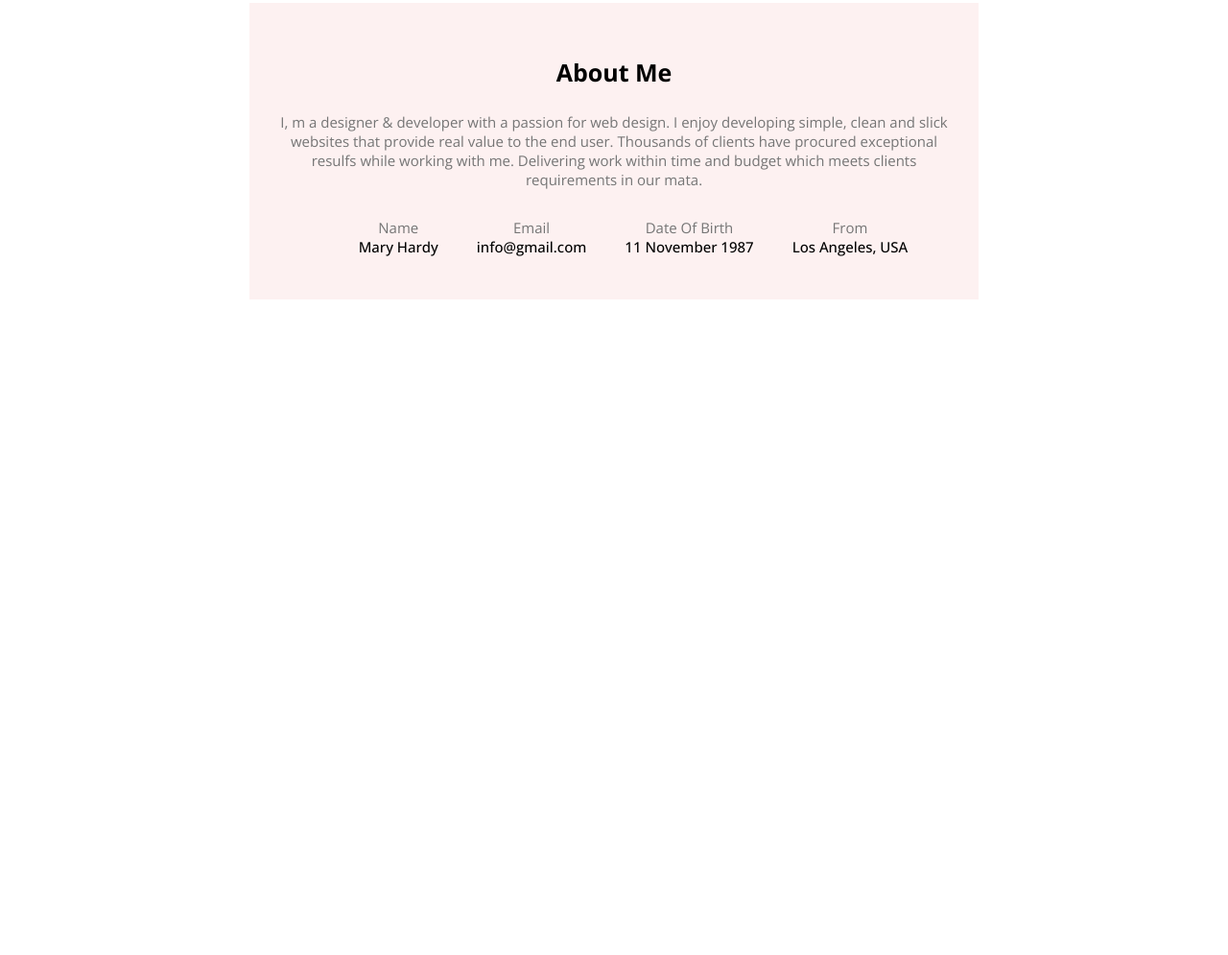
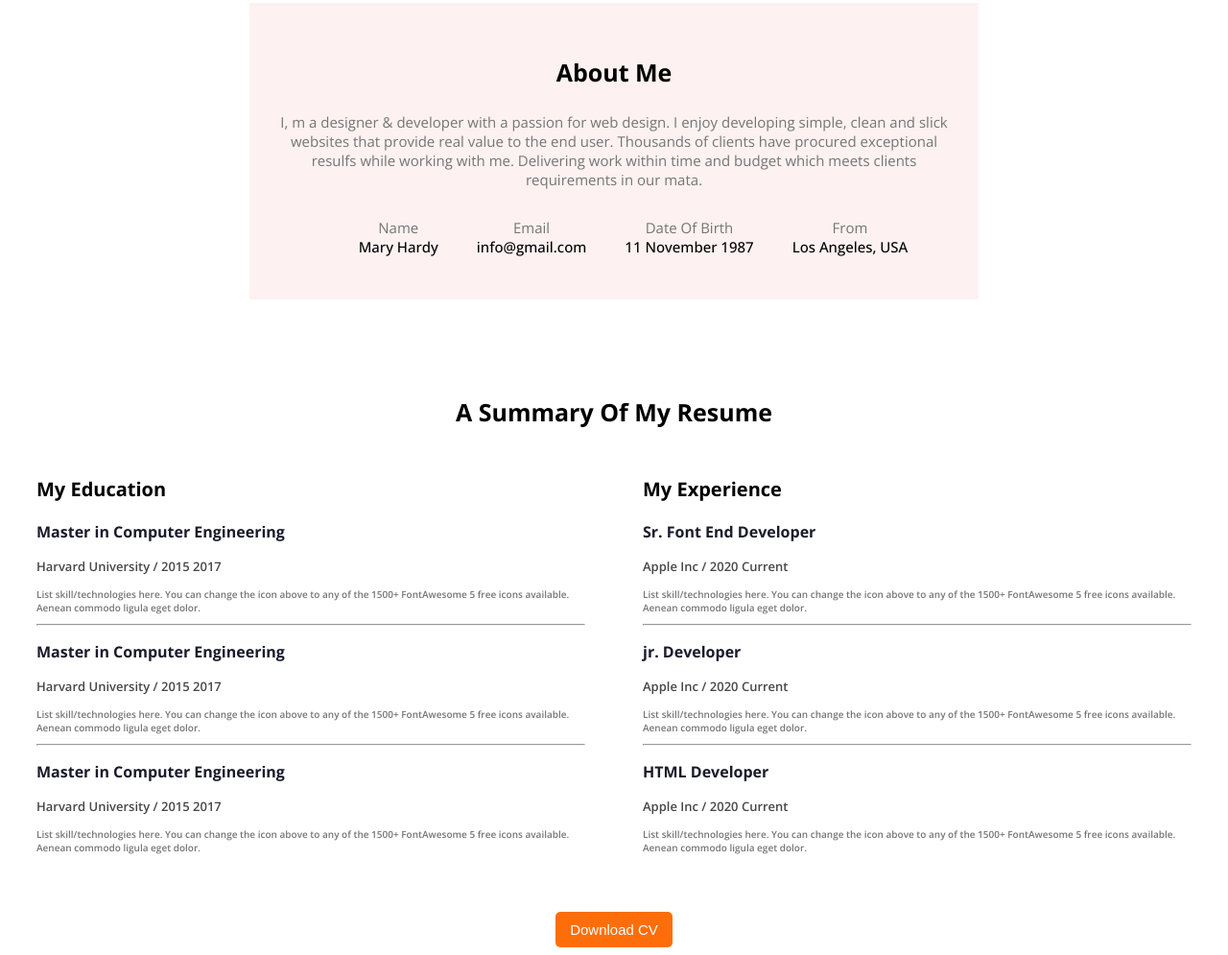
Before and after one commit to hameem03/portfolio-resource1, a plain HTML site: page index.html in a window 1280 px wide. Shown: the part 597-1592 px from the top of the page at 96% size. Before the commit the page ends 959 px from the top, so only its background shows below. Drawn offline with nearby package versions, Linux system fonts and the light colour scheme.

Commit message:
my summary resume section edited

```diff
--- a/index.html
+++ b/index.html
@@ -30,15 +30,16 @@
         <div class="banner">
             <!-- <img src="/images/developer.png" alt="" class="developer"> -->
             <div>
-                <p class="greating">Hi, I  am</p>
-                <p class="name">Mary Hardy</p>
-                <p class="description">Shot what able cold new see hold.Friendly as an betrayed formerly he. Morning because as to society behaved moments.</p>
+                <p class="greating">Hi, I am</p>
+                <p class="hardy-name">Mary Hardy</p>
+                <p class="description">Shot what able cold new see hold.Friendly as an betrayed formerly he. Morning
+                    because as to society behaved moments.</p>
                 <div>
                     <button style="padding: 10px 15px;" class="bnr-left primary-btn">Download CV</button>
                     <button class="bnr-right">Contact</button>
                 </div>
             </div>
-            <img class="hardy"src="/images/hardy.png" alt="">
+            <img class="hardy" src="/images/hardy.png" alt="">
         </div>
     </header>
     <main>
@@ -48,7 +49,10 @@
                 About Me
             </p>
             <p class="about-des">
-                I, m a designer & developer with a passion for web design. I enjoy developing simple, clean and slick websites that provide real value to the end user. Thousands of clients have procured exceptional resulfs while working with me. Delivering work within time and budget which meets clients requirements in our mata.
+                I, m a designer & developer with a passion for web design. I enjoy developing simple, clean and slick
+                websites that provide real value to the end user. Thousands of clients have procured exceptional resulfs
+                while working with me. Delivering work within time and budget which meets clients requirements in our
+                mata.
             </p>
             <div class="personal-detail">
                 <ul>
@@ -69,6 +73,107 @@
                 </ul>
             </div>
         </div>
+        <!-- Summary of resume -->
+        <div class="summary-title">
+            A Summary Of My Resume
+        </div>
+        <div class="summary-container">
+            <div class="my-education-container">
+                <div class="first-row">
+                    <p class="my-education">
+                        My Education
+                    </p>
+                    <p class="master">
+                        Master in Computer Engineering
+                    </p>
+                    <p class="harverd">
+                        Harvard University / 2015 2017
+                    </p>
+                    <p class="education-des">
+                        List skill/technologies here. You can change the icon above
+                        to any of the 1500+ FontAwesome 5 free icons available. Aenean
+                        commodo ligula eget dolor.
+                    </p>
+                </div>
+                <hr>
+                <div class="second-row">
+                    <p class="master">
+                        Master in Computer Engineering
+                    </p>
+                    <p class="harverd">
+                        Harvard University / 2015 2017
+                    </p>
+                    <p class="education-des">
+                        List skill/technologies here. You can change the icon above
+                        to any of the 1500+ FontAwesome 5 free icons available. Aenean
+                        commodo ligula eget dolor.
+                    </p>
+                </div>
+                <hr>
+                <div class="third-row">
+                    <p class="master">
+                        Master in Computer Engineering
+                    </p>
+                    <p class="harverd">
+                        Harvard University / 2015 2017
+                    </p>
+                    <p class="education-des">
+                        List skill/technologies here. You can change the icon above
+                        to any of the 1500+ FontAwesome 5 free icons available. Aenean
+                        commodo ligula eget dolor.
+                    </p>
+                </div>
+            </div>
+            <div class="my-experience-container">
+                <div class="first-right-row">
+                    <p class="my-experience">
+                        My Experience
+                    </p>
+                    <p class="my-position">
+                        Sr. Font End Developer
+                    </p>
+                    <p class="company">
+                        Apple Inc / 2020 Current
+                    </p>
+                    <p class="experience-des">
+                        List skill/technologies here. You can change the icon above
+                        to any of the 1500+ FontAwesome 5 free icons available. Aenean
+                        commodo ligula eget dolor.
+                    </p>
+                </div>
+                <hr>
+                <div class="second-right-row">
+                    <p class="my-position">
+                        jr. Developer
+                    </p>
+                    <p class="company">
+                        Apple Inc / 2020 Current
+                    </p>
+                    <p class="experience-des">
+                        List skill/technologies here. You can change the icon above
+                        to any of the 1500+ FontAwesome 5 free icons available. Aenean
+                        commodo ligula eget dolor.
+                    </p>
+                </div>
+                <hr>
+                <div class="third-right-row">
+                    <p class="my-position">
+                        HTML Developer
+                    </p>
+                    <p class="company">
+                        Apple Inc / 2020 Current
+                    </p>
+                    <p class="experience-des">
+                        List skill/technologies here. You can change the icon above
+                        to any of the 1500+ FontAwesome 5 free icons available. Aenean
+                        commodo ligula eget dolor.
+                    </p>
+                </div>
+            </div>
+        </div>
+        <div class="summery-button">
+            <button class="summery-btn primary-btn">Download CV</button>
+        </div>
     </main>
 </body>
 
--- a/style.css
+++ b/style.css
@@ -65,17 +65,17 @@ header{
     margin: 0;
     color: #474747;
 }
-.name{
-    font-weight: 700;
-    font-size: 45px;
-    margin: 0;
-}
 
 .description{
     width: 450px;
     font-size: 12px;
     font-weight: 400;
     color: #757575;
+}
+.hardy-name{
+    font-size: 65px;
+    font-weight: 700;
+    margin: 0;
 }
 .bnr-right{
     color: #FD6E0A;
@@ -102,7 +102,7 @@ header{
     /* margin-top: 100px; */
     padding: 30px;
     margin: 0 auto;
-    margin-bottom: 50px;
+    margin-bottom: 100px;
 }
 .about-me{
     font-size: 25px;
@@ -128,6 +128,49 @@ header{
     list-style: none;
 }
 /* About section end */
+
+/* summary section start */
+.summary-title{
+    text-align: center;
+    font-size: 25px;
+    font-weight: 700;
+}
+.summary-container{
+    display: flex;
+}
+.my-education-container, .my-experience-container{
+    padding: 30px;
+}
+.my-education, .my-experience{
+    font-size: 20px;
+    font-weight: 700;
+}
+.master, .my-position{
+    font-size: 15;
+    font-weight: 700;
+    color: rgb(26, 26, 44);
+}
+.harverd, .company{
+    font-weight: 600;
+    font-size: 13px;
+    color:#474747;
+}
+.education-des, .experience-des{
+    font-size: 10px;
+    font-weight: 600;
+    color: #757575;
+}
+hr{
+    color:#757575;
+}
+.summery-btn{
+    padding: 10px 15px;
+}
+.summery-button{
+    text-align: center;
+    margin-top: 20px;
+}
+/* summary section end */
 
 
 
@@ -161,4 +204,8 @@ header{
     .about-container{
         width: 300px;
     }
+
+    .summary-container{
+        flex-direction: column;
+    }
 }
```
